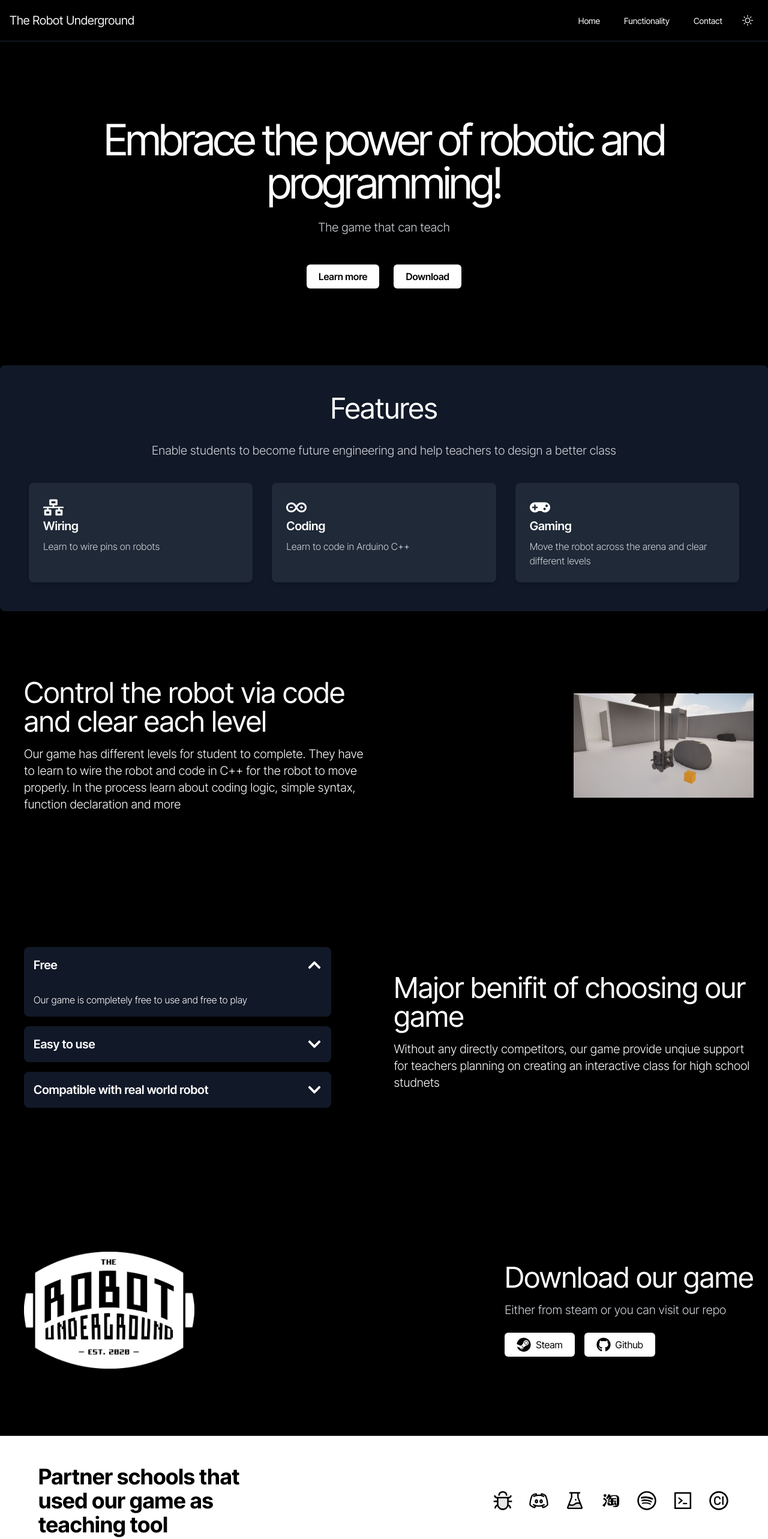
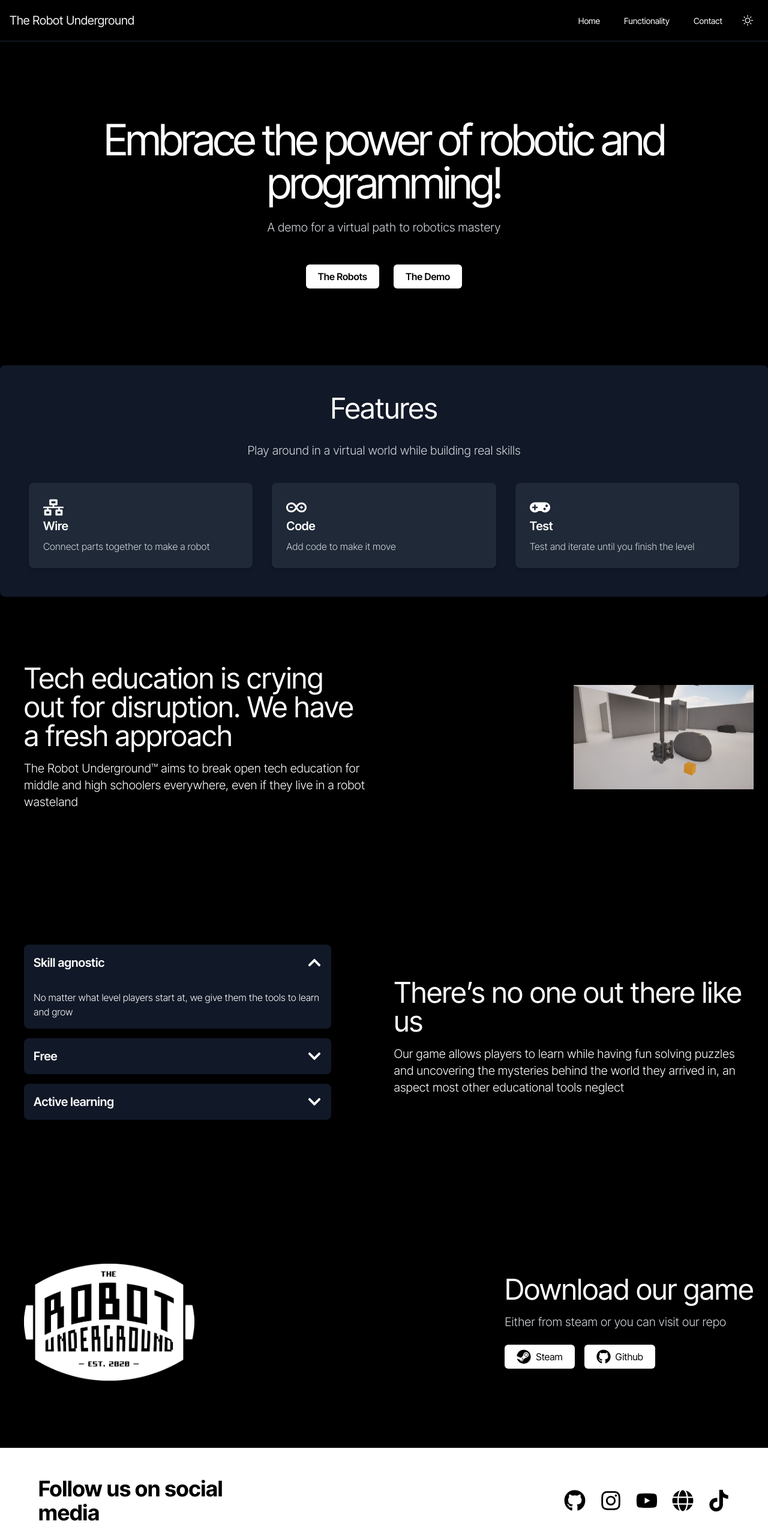
Before and after one commit to absalpha/trudemoweb, a Next.js app: page / in a window 1280 px wide. Shown: the top 2566 px of the page at 60% size. Built offline with nearby package versions, Linux system fonts and the light colour scheme.

Commit message:
main page update

```diff
--- a/app/page.tsx
+++ b/app/page.tsx
@@ -19,11 +19,11 @@ export default function Page() {
           leftHalf={
             <>
               <h2 className="text-2xl sm:text-3xl md:text-4xl lg:text-5xl text-gray-900 dark:text-white mb-4">
-                Control the robot via code and clear each level
+                Tech education is crying out for disruption. We have a fresh approach
               </h2>
               <p className="text-xl font-light">
-                Our game has different levels for student to complete. They have to learn to wire the robot and code in C++
-                for the robot to move properly. In the process learn about coding logic, simple syntax, function declaration and more
+                The Robot Underground™ aims to break open tech education for middle and high schoolers everywhere,
+                even if they live in a robot wasteland
               </p>
             </>
           }
@@ -37,11 +37,11 @@ export default function Page() {
           rightHalf={
             <div className="flex flex-col justify-end">
               <h2 className="text-2xl sm:text-3xl md:text-4xl lg:text-5xl text-gray-900 dark:text-white mb-4">
-                Major benifit of choosing our game
+                There’s no one out there like us
               </h2>
               <p className="text-xl font-light">
-                Without any directly competitors, our game provide unqiue support for teachers planning on creating
-                an interactive class for high school studnets
+                Our game allows players to learn while having fun solving puzzles and uncovering the mysteries behind the world they arrived in,
+                an aspect most other educational tools neglect
               </p>
             </div>
           }
--- a/components/Accordion.tsx
+++ b/components/Accordion.tsx
@@ -40,18 +40,18 @@ const AccordionItem: React.FC<AccordionItemProps> = ({ title, content, isOpen, t
 
 const defaultAccordionItems = [
   {
-    title: "Free",
-    content: "Our game is completely free to use and free to play",
+    title: "Skill agnostic",
+    content: "No matter what level players start at, we give them the tools to learn and grow",
   },
   {
-    title: "Easy to use",
+    title: "Free",
     content:
-      "Our app is designed to be user-friendly and easy to use. We provided instruction on playing and installing the game",
+      "Our game is completely free to play",
   },
   {
-    title: "Compatible with real world robot",
+    title: "Active learning",
     content:
-      "Our game is a directly simulation of the actual robot, student who wanted to learn more can look for the actual robot and have a starting ground",
+      "“Players are encouraged to look for information themselves, building the skills to conquer anything",
   },
 ];
 
--- a/components/Customers.tsx
+++ b/components/Customers.tsx
@@ -1,22 +1,18 @@
 import React from "react";
 import {
-  AiOutlineDiscord,
-  AiTwotoneBug,
-  AiTwotoneExperiment,
-  AiOutlineTaobao,
-  AiOutlineSpotify,
-  AiOutlineCode,
-  AiOutlineCiCircle,
-} from "react-icons/ai";
+  FaGithub,      // GitHub
+  FaInstagram,   // Instagram
+  FaYoutube,     // YouTube
+  FaGlobe,       // generic “web” icon
+} from 'react-icons/fa';
+import { SiTiktok } from 'react-icons/si';
 
 const icons = [
-  { Icon: AiTwotoneBug },
-  { Icon: AiOutlineDiscord },
-  { Icon: AiTwotoneExperiment },
-  { Icon: AiOutlineTaobao },
-  { Icon: AiOutlineSpotify },
-  { Icon: AiOutlineCode },
-  { Icon: AiOutlineCiCircle },
+  { Icon: FaGithub },
+  { Icon: FaInstagram },
+  { Icon: FaYoutube },
+  { Icon: FaGlobe },
+  { Icon: SiTiktok },
 ];
 
 const Customers: React.FC = () => {
@@ -26,7 +22,7 @@ const Customers: React.FC = () => {
         <div className="flex flex-col md:flex-row items-center justify-between max-w-7xl mx-auto">
           <div className="flex flex-col md:flex-row w-full">
             <h2 className="text-xl sm:text-2xl md:text-3xl lg:text-4xl font-bold mb-6 md:mb-0 text-white dark:text-black text-center md:text-left md:w-1/3">
-              Partner schools that used our game as teaching tool
+              Follow us on social media
             </h2>
             <div className="flex flex-wrap justify-center md:justify-end gap-6 md:w-2/3">
               {icons.map(({ Icon }, index) => (
--- a/components/Features.tsx
+++ b/components/Features.tsx
@@ -7,18 +7,18 @@ const Features = () => {
   const features = [
     {
       icon: FaNetworkWired,
-      title: "Wiring",
-      description: "Learn to wire pins on robots",
+      title: "Wire",
+      description: "Connect parts together to make a robot",
     },
     {
       icon: SiArduino ,
-      title: "Coding",
-      description: "Learn to code in Arduino C++",
+      title: "Code",
+      description: "Add code to make it move",
     },
     {
       icon: FaGamepad ,
-      title: "Gaming",
-      description: "Move the robot across the arena and clear different levels",
+      title: "Test",
+      description: "Test and iterate until you finish the level",
     },
   ];
 
@@ -28,7 +28,7 @@ const Features = () => {
         <div className="text-center">
           <h2 className="text-2xl sm:text-3xl md:text-4xl lg:text-5xl text-gray-900 dark:text-white mb-4">Features</h2>
           <p className="mt-8 text-xl text-gray-600 dark:text-gray-300 font-light">
-            Enable students to become future engineering and help teachers to design a better class
+            Play around in a virtual world while building real skills
           </p>
         </div>
         <div className="mt-10">
--- a/components/Hero.tsx
+++ b/components/Hero.tsx
@@ -7,20 +7,20 @@ export default function Hero() {
         Embrace the power of robotic and programming!
       </h1>
       <p className="text-xl text-gray-600 dark:text-gray-300 mb-12 font-light">
-        The game that can teach
+        A demo for a virtual path to robotics mastery
       </p>
       <div className="flex justify-center space-x-6">
         <Link
-          href="/get-started"
+          href="https://robotunderground.party/"
           className="bg-black text-white dark:bg-white dark:text-black px-5 py-2 rounded-md text-base font-semibold hover:bg-gray-800 dark:hover:bg-gray-200 transition duration-300"
         >
-          Learn more
+          The Robots
         </Link>
         <Link
           href="https://github.com"
           className="bg-black text-white dark:bg-white dark:text-black px-5 py-2 rounded-md text-base font-semibold hover:bg-gray-800 dark:hover:bg-gray-200 transition duration-300"
         >
-          Download
+          The Demo
         </Link>
       </div>
     </section>
```
